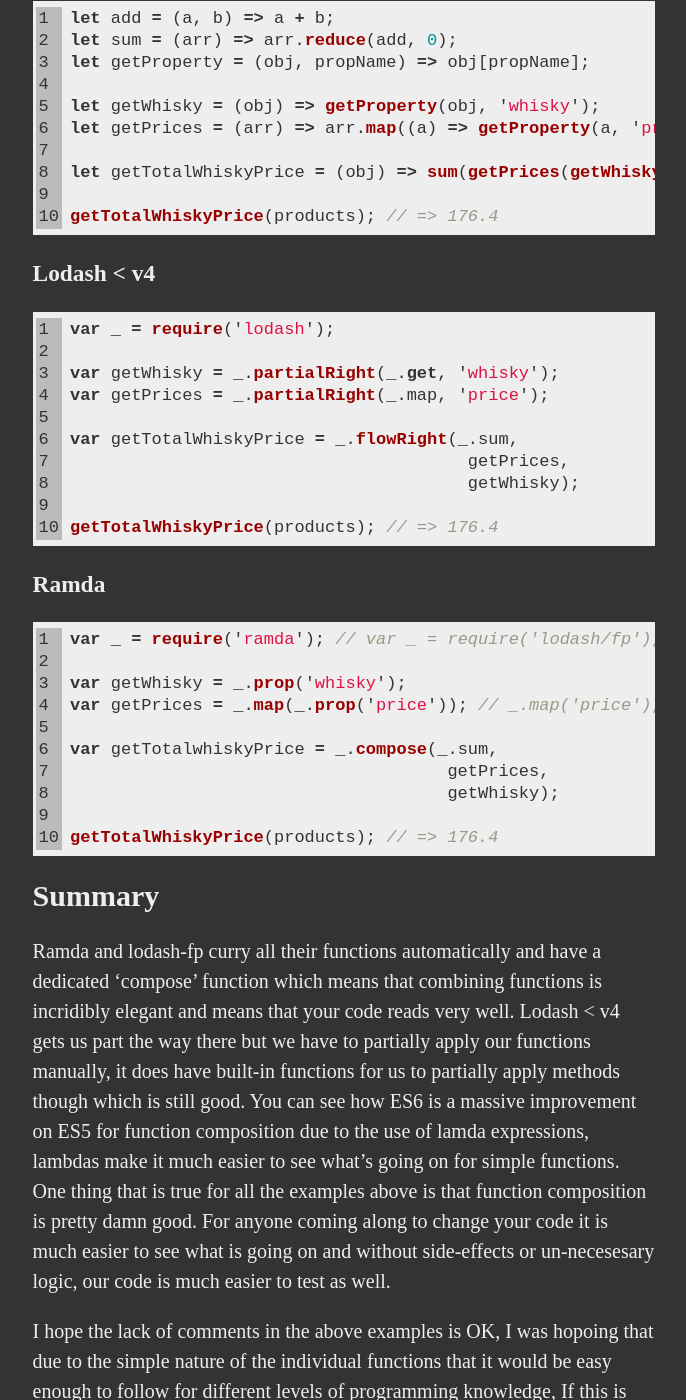
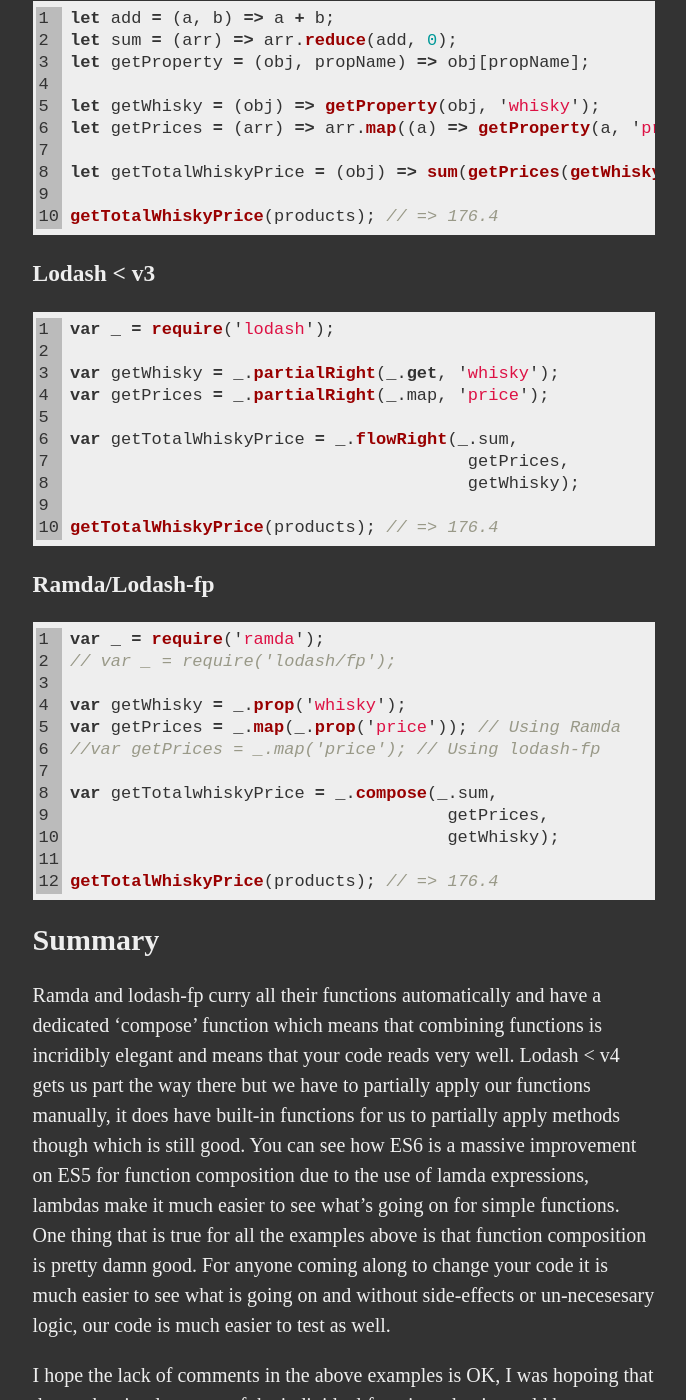
Before and after one commit to RobBollons/robbollons.github.io, a Jekyll site: the page built from _posts/2016-02-07-javascript-function-composition.md, in a window 1280 px wide and 1400 px high, scrolled down 2366 px. Shown: the whole window, without its empty margins (296-982 px from the left). Built offline with Jekyll 4.4.1, drawn with Linux system fonts in a browser that asks for light colours; comment, search, counter and statistics services are not loaded.

Commit message:
Update 2016-02-07-javascript-function-composition.md

```diff
--- a/_posts/2016-02-07-javascript-function-composition.md
+++ b/_posts/2016-02-07-javascript-function-composition.md
@@ -83,7 +83,7 @@
 
 {% endhighlight %}
 
-### Lodash < v4
+### Lodash < v3
 {% highlight javascript linenos %}
 var _ = require('lodash');
 
@@ -98,12 +98,14 @@
 
 {% endhighlight %}
 
-### Ramda
+### Ramda/Lodash-fp
 {% highlight javascript linenos %}
-var _ = require('ramda'); // var _ = require('lodash/fp');
+var _ = require('ramda');
+// var _ = require('lodash/fp');
 
 var getWhisky = _.prop('whisky');
-var getPrices = _.map(_.prop('price')); // _.map('price'); // Using lodash-fp
+var getPrices = _.map(_.prop('price')); // Using Ramda
+//var getPrices = _.map('price'); // Using lodash-fp
 
 var getTotalwhiskyPrice = _.compose(_.sum,
                                      getPrices,
```
